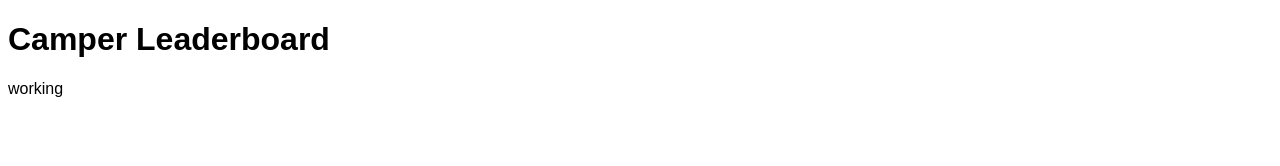
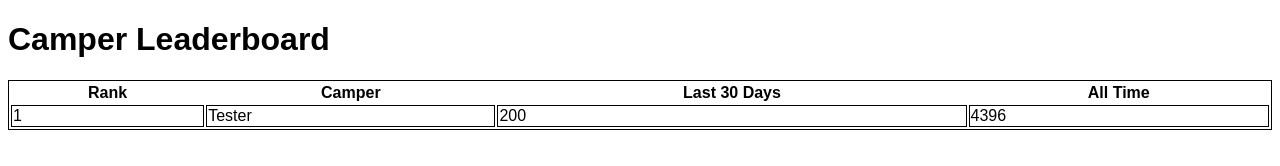
Before and after one commit to chazmcgrill/camper-leaderboard, a React app: page / in a window 1280 px wide. Built offline with nearby package versions, Linux system fonts and the light colour scheme.

Commit message:
Add Basic Components
Added basic components including table and dummy data

```diff
--- a/client/index.js
+++ b/client/index.js
@@ -1,10 +1,37 @@
 import React, { Component } from 'react';
 import ReactDOM from 'react-dom';
+
+class TableData extends Component {
+  render() {
+    return (
+        <tr>
+          <td>1</td>
+          <td>Tester</td>
+          <td>200</td>
+          <td>4396</td>
+        </tr>
+    )
+  }
+}
 
 class App extends Component {
   render() {
     return (
-      <p>working</p>
+      <div className="container">
+        <table>
+          <thead>
+            <tr>
+              <th>Rank</th>
+              <th>Camper</th>
+              <th>Last 30 Days</th>
+              <th>All Time</th>
+            </tr>
+          </thead>
+          <tbody>
+            <TableData />
+          </tbody>
+        </table>
+      </div>
     )
   }
 }
--- a/css/styles.sass
+++ b/css/styles.sass
@@ -1,2 +1,8 @@
 html
   font-family: sans-serif
+
+table, td
+  border: 1px solid black
+
+table
+  width: 100%
```
Also changed, not shown: css/styles.css.
